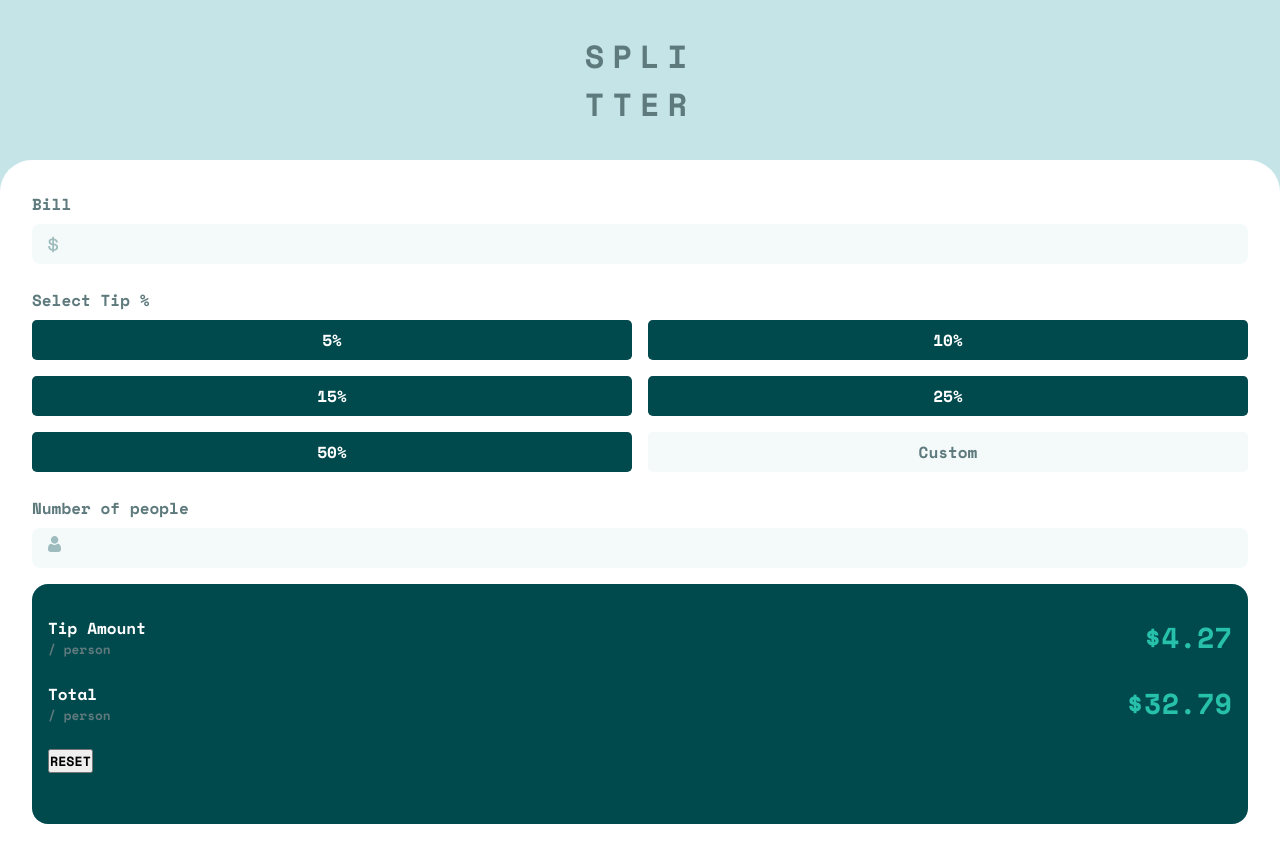
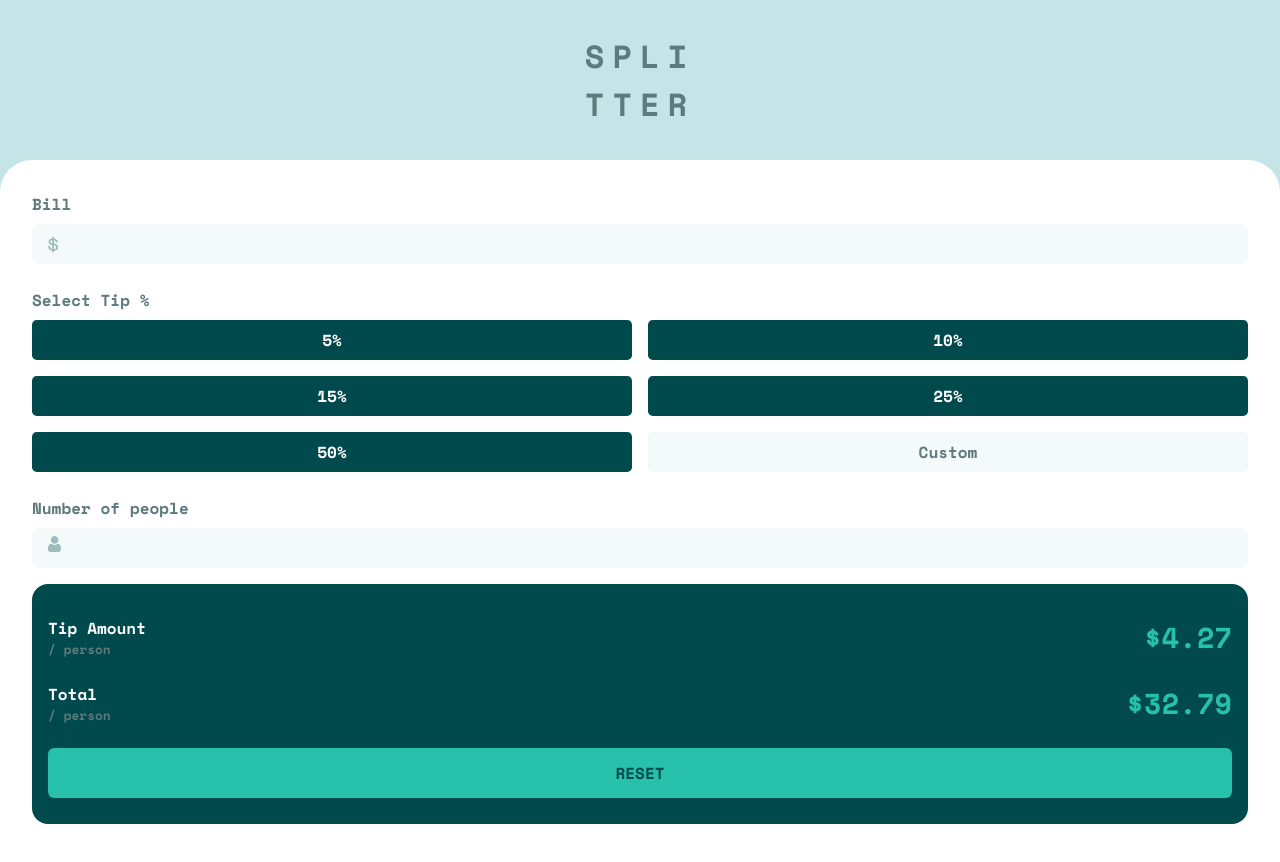
Before and after one commit to developermartins/tip-calculator-app, a React (Create React App) app: page / in a window 1280 px wide. Shown: the top 862 px of the page. Built offline with nearby package versions, Linux system fonts and the light colour scheme.

Commit message:
customize reset button

```diff
--- a/src/App.css
+++ b/src/App.css
@@ -179,3 +179,13 @@
     color: var(--strong-cyan);
     font-size: 1.8rem;
 }
+
+.result-section button {
+    width: 100%;
+    padding: 0.8rem;
+    border-radius: 0.4rem;
+    border: none;
+    font-size: 1rem;
+    color: var(--very-dark-cyan);
+    background-color: var(--strong-cyan);
+}
--- a/src/App.jsx
+++ b/src/App.jsx
@@ -43,7 +43,6 @@ const App = () => {
           </svg>
         </div>
 
-
         <section className="result-section">
           <div className='amount-container'>
             <h1>Tip Amount <br />
```
